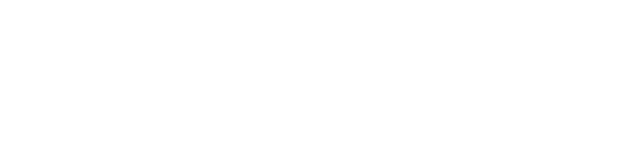
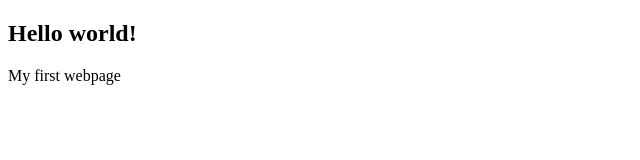
Before and after one commit to Artpienkowski/nauka-gita-2, a plain HTML site: page index.html in a window 1280 px wide. Shown: the whole page, without its empty margins (0-640 px from the left). Drawn offline with Linux system fonts and the light colour scheme.

Commit message:
Update content of index.html

```diff
--- a/index.html
+++ b/index.html
@@ -7,6 +7,7 @@
     <title>Document</title>
 </head>
 <body>
-
+    <h2>Hello world!</h2>
+    <p>My first webpage</p>
 </body>
 </html>
```
